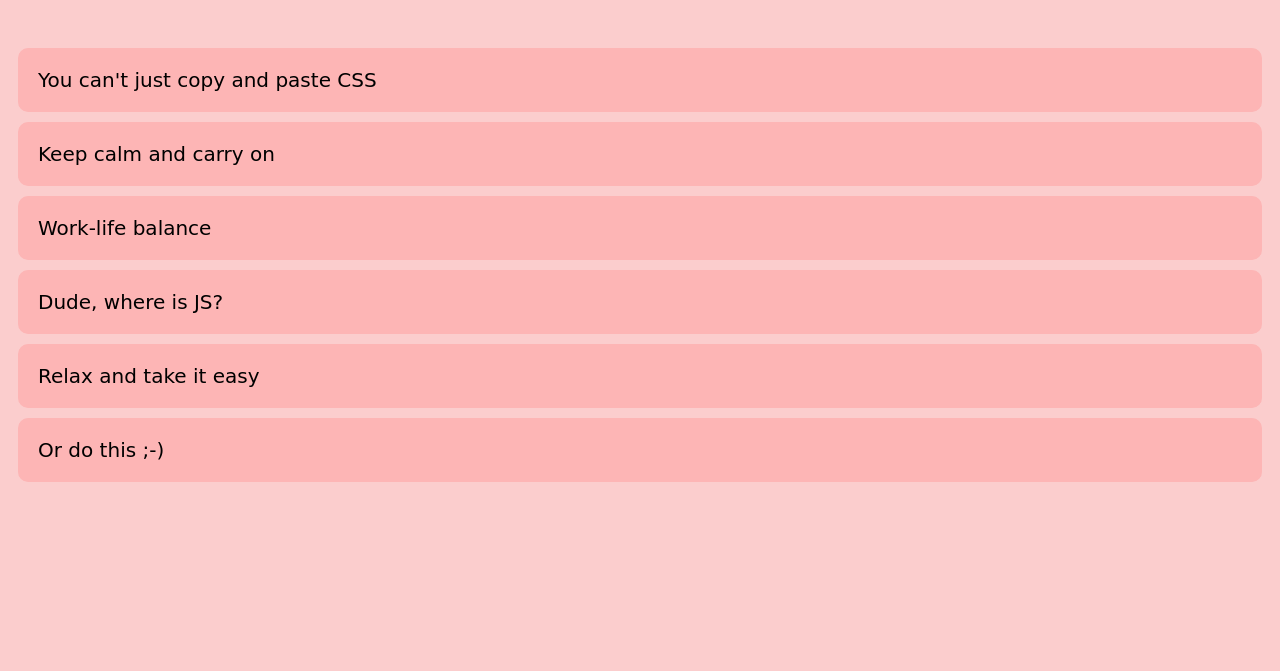
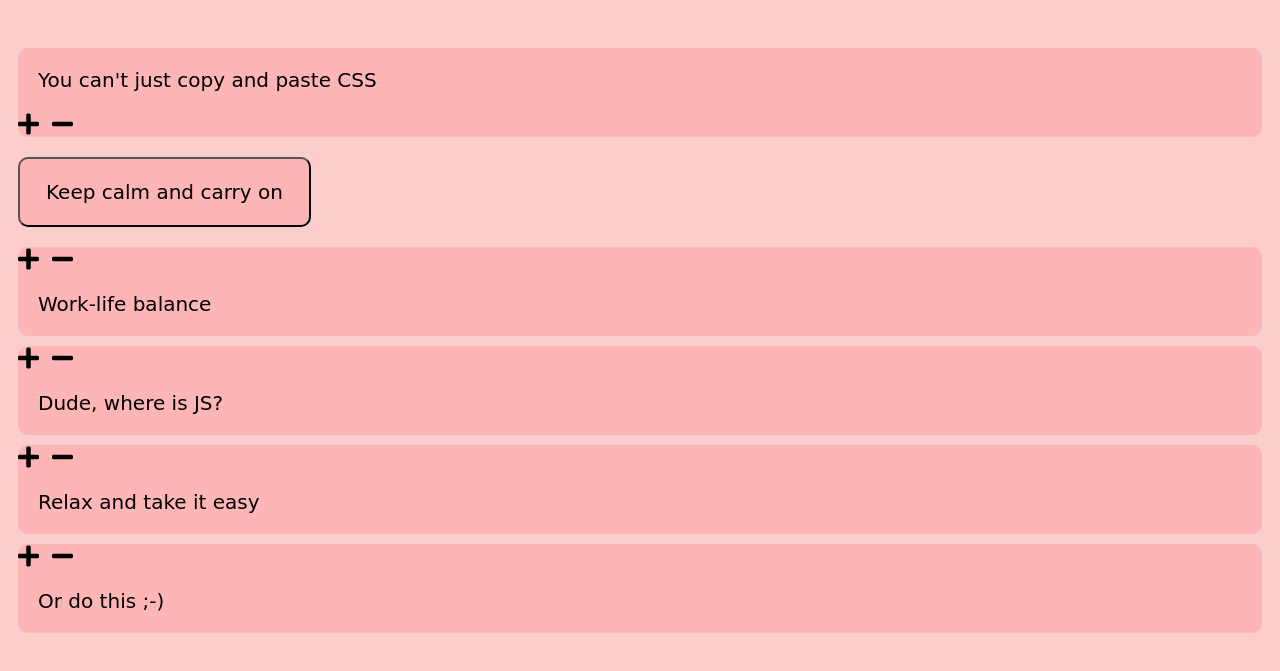
Before and after one commit to anastasi-ya91/cssBayan, a plain HTML site: page index.html in a window 1280 px wide. Shown: the part 77-748 px from the top of the page. Drawn offline with Linux system fonts and the light colour scheme.

Commit message:
feat: changes for accordeon

```diff
--- a/index.html
+++ b/index.html
@@ -5,6 +5,7 @@
     <meta http-equiv="X-UA-Compatible" content="IE=edge">
     <meta name="viewport" content="width=device-width, initial-scale=1.0">
     <link rel="stylesheet" href="style.css">
+    <link rel="stylesheet" href="https://cdnjs.cloudflare.com/ajax/libs/font-awesome/5.15.3/css/all.min.css">
     <link rel="normalize" href="normalize.css">
     <link rel="icon" href="img/favicon.ico">
     <title>CSS Bayan</title>
@@ -16,35 +17,45 @@
     <main>
         <div tabindex="0" class="accordion-item">
             <h2 class="accordion-header">You can't just copy and paste CSS</h2>
+            <span class="accordion-icon fas fa-plus"></span>
+            <span class="accordion-icon fas fa-minus"></span>
             <div class="accordion-content">
                 <img src="img/friendsFirst.gif" alt="Friends">
             </div>
         </div>
-        <div tabindex="0" class="accordion-item">
+        <button type="submit" class="accordion-item">
             <h2 class="accordion-header">Keep calm and carry on</h2>
             <div class="accordion-content">
                 <img src="img/Chandler.gif" alt="Chandler dancing">
             </div>
-        </div>
+        </button>
         <div tabindex="0" class="accordion-item">
+            <span class="accordion-icon fas fa-plus"></span>
+            <span class="accordion-icon fas fa-minus"></span>
             <h2 class="accordion-header">Work-life balance</h2>
             <div class="accordion-content">
                 <img src="img/Monica.gif" alt="Monica dancing">
             </div>
         </div>
         <div tabindex="0" class="accordion-item">
+            <span class="accordion-icon fas fa-plus"></span>
+            <span class="accordion-icon fas fa-minus"></span>
             <h2 class="accordion-header">Dude, where is JS?</h2>
             <div class="accordion-content">
                 <img src="img/Ross.gif" alt="Ross happydance">
             </div>
         </div>
         <div tabindex="0" class="accordion-item">
+            <span class="accordion-icon fas fa-plus"></span>
+            <span class="accordion-icon fas fa-minus"></span>
             <h2 class="accordion-header">Relax and take it easy</h2>
             <div class="accordion-content">
                 <img src="img/PhoebeFinal.gif" alt="Phoebe for final">
             </div>
         </div>
         <div tabindex="0" class="accordion-item">
+            <span class="accordion-icon fas fa-plus"></span>
+            <span class="accordion-icon fas fa-minus"></span>
             <h2 class="accordion-header">Or do this ;-)</h2>
             <div class="accordion-content">
                 <img src="img/JoeyLast.gif" alt="Joey last one">
--- a/style.css
+++ b/style.css
@@ -47,6 +47,23 @@ body {
     cursor: pointer;
     transition: background-color 0.4s ease;
 }
+
+.accordion-icon {
+    display: inline-block;
+    font-size: 1.5rem;
+    margin-right: 0.5rem;
+    pointer-events: none;
+    transition: 0.4s ease-out;
+}
+
+.accordion-item:active .accordion-icon.fa-plus {
+    display: none;
+}
+
+.accordion-item:active .accordion-icon.fa-minus {
+    display: inline-block;
+}
+
 
 .accordion-content {
     padding: 10px;
```
